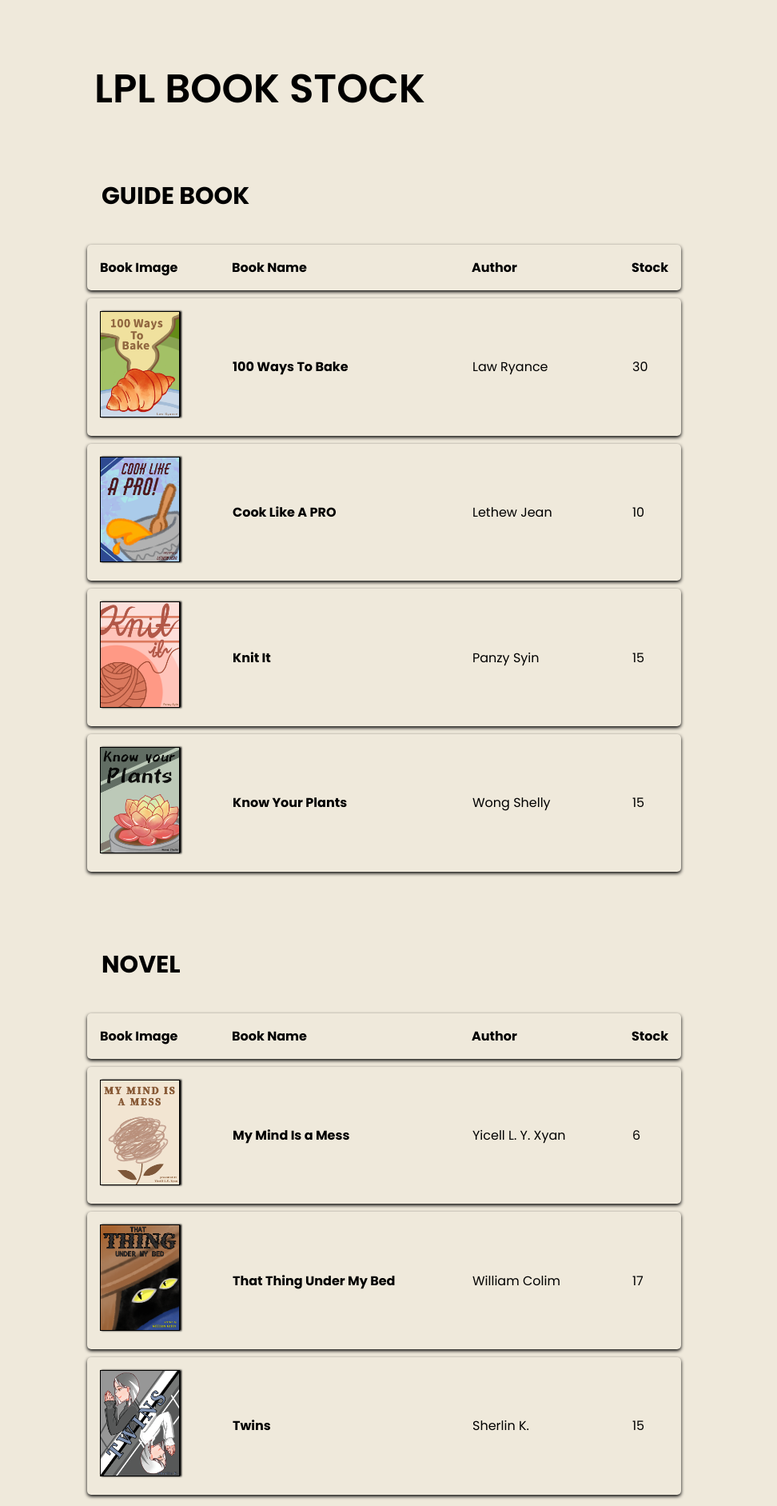
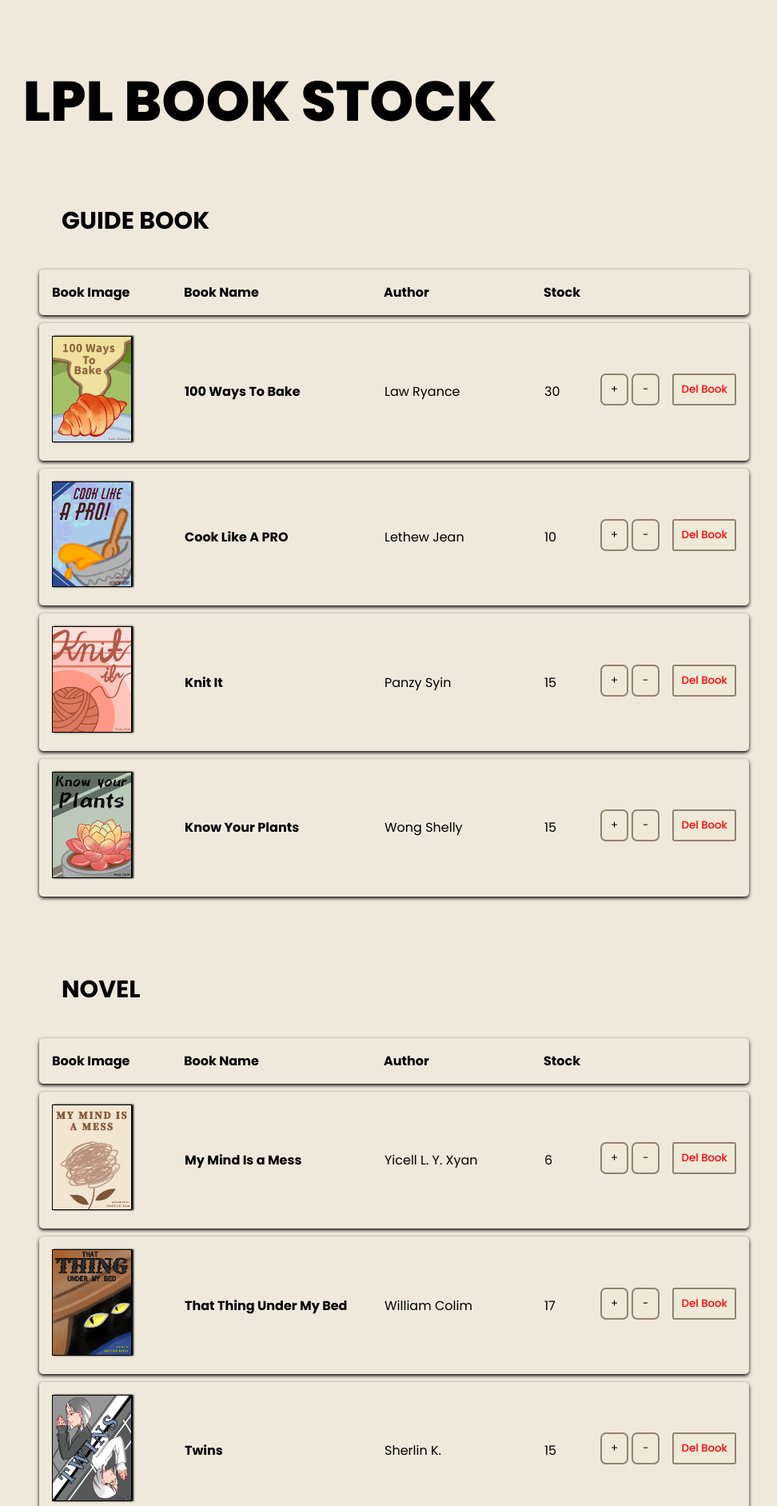
Before and after one commit to lawrencelol/DWP_PROJECT_LPL, a PHP site: page /stock.html in a window 1320 px wide. Shown: the top 1883 px of the page at 80% size, without its empty margins (335-1307 px from the left). Run offline with PHP 8.4, Linux system fonts and the light colour scheme.

Commit message:
stock_page_done

```diff
--- a/Web Publishing Project/Employee/Stock.css
+++ b/Web Publishing Project/Employee/Stock.css
@@ -10,8 +10,8 @@
 
 header
 {
-    font-size: 50px;
-    font-weight: 600;
+    font-size: 70px;
+    font-weight: 800;
     text-align: center;
     margin-top: 50px;
 }
@@ -28,15 +28,15 @@ body
     font-weight: 700;
     width: 800px;
     margin-bottom: 10px;
-    transform: translateX(430px);
     margin-top: 50px;
-
+    transform: translateX(380px);
 }
 
 table
 {
-    transform: translateX(400px);
+    transform: translateX(340px);
 }
+
 tr
 {
     margin: 10px;
@@ -45,6 +45,8 @@ tr
     align-items: center;
     display: flex;
 }
+
+
 
 th
 {
@@ -59,7 +61,7 @@ th
 
 .bname
 {
-    width: 300px;
+    width: 250px;
     font-weight: 700;
 }
 
@@ -73,6 +75,45 @@ th
     width: 50px;
 }
 
+.changeStock
+{
+    width: auto;
+}
+
+button
+{
+    width: 35px;
+    background-color: #EFE9D8;
+    border: 2px #908471 solid;
+    border-radius: 7px;
+    margin-bottom: 5px;
+}
+
+button[type="addStock"]
+{
+    margin-left: 20px;
+}
+
+button[type="delBook"]
+{
+    width: 80px;
+    color: red;
+    font-weight: 500;
+    border-radius: 3px;
+}
+
+button[type="addStock"]:hover ,[type="delStock"]:hover
+{
+    background-color: #db9729;
+    color: #ffffff;
+}
+
+button[type="delBook"]:hover
+{
+    background-color: #ff0000;
+    color: #ffffff;
+}
+
 img
 {
     padding: 0;
--- a/Web Publishing Project/Employee/stock.html
+++ b/Web Publishing Project/Employee/stock.html
@@ -27,24 +27,52 @@
             <td class="bname">100 Ways To Bake</td>
             <td class="bauthor">Law Ryance</td>
             <td class="bstock">30</td>
+            <td class="changeStock">
+                <button type="addStock">+</button>
+                <button type="delStock">-</button>
+            </td>
+            <td>
+                <button type="delBook">Del Book</button>
+            </td>
         </tr>
         <tr>
             <td><img src="Cook Like A PRO.png" alt="Cook Like A PRO"></td>
             <td class="bname">Cook Like A PRO</td>
             <td class="bauthor">Lethew Jean</td>
             <td class="bstock">10</td>
+            <td class="changeStock">
+                <button type="addStock">+</button>
+                <button type="delStock">-</button>
+            </td>
+            <td>
+                <button type="delBook">Del Book</button>
+            </td>
         </tr>
         <tr>
             <td><img src="Knit It.png" alt="Knit It"></td>
             <td class="bname">Knit It</td>
             <td class="bauthor">Panzy Syin</td>
             <td class="bstock">15</td>
+            <td class="changeStock">
+                <button type="addStock">+</button>
+                <button type="delStock">-</button>
+            </td>
+            <td>
+                <button type="delBook">Del Book</button>
+            </td>
         </tr>
         <tr>
             <td><img src="Know your Plants.png" alt="Know Your Plants"></td>
             <td class="bname">Know Your Plants</td>
             <td class="bauthor">Wong Shelly</td>
             <td class="bstock">15</td>
+            <td class="changeStock">
+                <button type="addStock">+</button>
+                <button type="delStock">-</button>
+            </td>
+            <td>
+                <button type="delBook">Del Book</button>
+            </td>
         </tr>
         </table>
     </div>
@@ -58,24 +86,46 @@
             <th class="bname">Book Name</th>
             <th class="bauthor">Author</th>
             <th class="stock">Stock</th>
+
         </tr>
         <tr>
             <td><img src="My Mind Is a Mess.png"></td>
             <td class="bname">My Mind Is a Mess</td>
             <td class="bauthor">Yicell L. Y. Xyan</td>
             <td class="bstock">6</td>
+            <td class="changeStock">
+                <button type="addStock">+</button>
+                <button type="delStock">-</button>
+            </td>
+            <td>
+                <button type="delBook">Del Book</button>
+            </td>
         </tr>
         <tr>
             <td><img src="That Thing Under My Bed.png"></td>
             <td class="bname">That Thing Under My Bed</td>
             <td class="bauthor">William Colim</td>
             <td class="bstock">17</td>
+            <td class="changeStock">
+                <button type="addStock">+</button>
+                <button type="delStock">-</button>
+            </td>
+            <td>
+                <button type="delBook">Del Book</button>
+            </td>
         </tr>
         <tr>
             <td><img src="Twins.png"></td>
             <td class="bname">Twins</td>
             <td class="bauthor">Sherlin K.</td>
             <td class="bstock">15</td>
+            <td class="changeStock">
+                <button type="addStock">+</button>
+                <button type="delStock">-</button>
+            </td>
+            <td>
+                <button type="delBook">Del Book</button>
+            </td>
         </tr>
         </table>
     </div>
@@ -95,18 +145,39 @@
             <td class="bname">Children Of The Star</td>
             <td class="bauthor">Stella Drew</td>
             <td class="bstock">23</td>
+            <td class="changeStock">
+                <button type="addStock">+</button>
+                <button type="delStock">-</button>
+            </td>
+            <td>
+                <button type="delBook">Del Book</button>
+            </td>
         </tr>
         <tr>
             <td><img src="Flippy.png"></td>
             <td class="bname">Flippy</td>
             <td class="bauthor">Noah Grantt</td>
             <td class="bstock">30</td>
+            <td class="changeStock">
+                <button type="addStock">+</button>
+                <button type="delStock">-</button>
+            </td>
+            <td>
+                <button type="delBook">Del Book</button>
+            </td>
         </tr>
         <tr>
             <td><img src="Me And My Pet Dinosaur.png"></td>
             <td class="bname">Me And My Pet Dinosaur</td>
             <td class="bauthor">Julie May</td>
             <td class="bstock">18</td>
+            <td class="changeStock">
+                <button type="addStock">+</button>
+                <button type="delStock">-</button>
+            </td>
+            <td>
+                <button type="delBook">Del Book</button>
+            </td>
         </tr>
         </table>
     </div>
```
